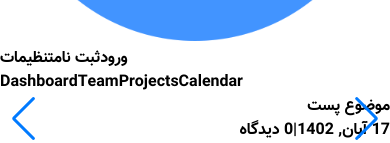
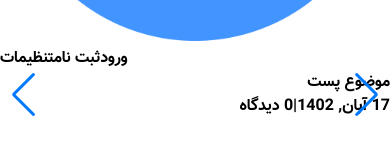
Before and after one commit to Milaadmg023/my-blog, a React (Vite) app: page / in a window 390 px wide. Shown: the part 1106-1249 px from the top of the page. After the commit the page ends 1225 px from the top, so only its background shows below. Built offline with nearby package versions, Linux system fonts and the light colour scheme.

Commit message:
navbar : creating mobile menu

```diff
--- a/src/Components/Navbar.jsx
+++ b/src/Components/Navbar.jsx
@@ -1,39 +1,44 @@
 import React from "react";
-import { Link } from 'react-router-dom';
+import { Link } from "react-router-dom";
 
 function Navbar() {
-  const [userMenu , setUserMenu] = React.useState(true)
-  const handleMenu =()=>{
-    setUserMenu(!userMenu)
-  }
+  const [userMenu, setUserMenu] = React.useState(true);
+  const [mobileMenu, setMobileMenu] = React.useState(false);
+  const handleMenu = () => {
+    setUserMenu(!userMenu);
+  };
   const menuItems = [
     {
       item: "صفح اصلی",
-      path: "/"
+      path: "/",
     },
     {
       item: "درباره ما",
-      path: "/about"
+      path: "/about",
     },
     {
       item: "ارتباط با ما",
-      path: "/contact"
+      path: "/contact",
     },
-  ]
+  ];
   const userItems = [
     {
-      item : "ورود",
-      path : ""
+      item: "ورود",
+      path: "",
     },
     {
-      item : "ثبت نام",
-      path : ""
+      item: "ثبت نام",
+      path: "",
     },
     {
-      item : "تنظیمات",
-      path : ""
+      item: "تنظیمات",
+      path: "",
     },
-  ]
+  ];
+
+  const handleMobileMenu = () => {
+    setMobileMenu(!mobileMenu);
+  };
   return (
     <>
       <nav>
@@ -46,6 +51,7 @@ function Navbar() {
                 aria-expanded="false"
                 className="relative inline-flex items-center justify-center rounded-md p-2 text-gray-400 hover:bg-gray-700 hover:text-white focus:outline-none focus:ring-2 focus:ring-inset focus:ring-white"
                 type="button"
+                onClick={handleMobileMenu}
               >
                 <span className="absolute -inset-0.5" />
                 <span className="sr-only">Open main menu</span>
@@ -90,12 +96,16 @@ function Navbar() {
               </div>
               <div className="hidden sm:ml-6 sm:block">
                 <div className="flex space-x-4">
-                  {menuItems.map((item , index)=>{
-                    return(
-                      <Link key={index} to={item.path} className="hover:bg-gray-100 rounded-md px-3 py-2 text-sm font-medium">
+                  {menuItems.map((item, index) => {
+                    return (
+                      <Link
+                        key={index}
+                        to={item.path}
+                        className="hover:bg-gray-100 rounded-md px-3 py-2 text-sm font-medium"
+                      >
                         {item.item}
                       </Link>
-                    )
+                    );
                   })}
                 </div>
               </div>
@@ -139,22 +149,28 @@ function Navbar() {
                       alt=""
                       className="h-8 w-8 rounded-full bg-blue-100"
                       src="/3177440.png"
-                      />
+                    />
                   </button>
                 </div>
                 <div
                   aria-labelledby="user-menu-button"
                   aria-orientation="vertical"
-                  className={`${userMenu && "hidden "}hidden absolute right-0 z-10 mt-2 w-48 origin-top-right rounded-md bg-white py-1 shadow-lg ring-1 ring-black ring-opacity-5 focus:outline-none`}
+                  className={`${
+                    userMenu && "hidden "
+                  }hidden absolute right-0 z-10 mt-2 w-48 origin-top-right rounded-md bg-white py-1 shadow-lg ring-1 ring-black ring-opacity-5 focus:outline-none`}
                   role="menu"
                   tabIndex="-1"
                 >
-                  {userItems.map((item , index)=>{
-                    return(
-                      <Link key={index} className="block px-4 py-2 text-sm text-gray-700" to={item.path}>
+                  {userItems.map((item, index) => {
+                    return (
+                      <Link
+                        key={index}
+                        className="block px-4 py-2 text-sm text-gray-700"
+                        to={item.path}
+                      >
                         {item.item}
                       </Link>
-                    )
+                    );
                   })}
                 </div>
               </div>
@@ -162,35 +178,23 @@ function Navbar() {
           </div>
         </div>
         {/* Mobile Menu */}
-        <div className="sm:hidden" id="mobile-menu">
-          <div className="space-y-1 px-2 pb-3 pt-2">
-            <a
-              aria-current="page"
-              className="bg-gray-900 text-white block rounded-md px-3 py-2 text-base font-medium"
-              href="#"
-            >
-              Dashboard
-            </a>
-            <a
-              className="text-gray-300 hover:bg-gray-700 hover:text-white block rounded-md px-3 py-2 text-base font-medium"
-              href="#"
-            >
-              Team
-            </a>
-            <a
-              className="text-gray-300 hover:bg-gray-700 hover:text-white block rounded-md px-3 py-2 text-base font-medium"
-              href="#"
-            >
-              Projects
-            </a>
-            <a
-              className="text-gray-300 hover:bg-gray-700 hover:text-white block rounded-md px-3 py-2 text-base font-medium"
-              href="#"
-            >
-              Calendar
-            </a>
+        {mobileMenu && (
+          <div className="sm:hidden" id="mobile-menu">
+            <div className="space-y-1 px-2 pb-3 pt-2">
+              {menuItems.map((item, index) => {
+                return (
+                  <Link
+                    key={index}
+                    to={item.path}
+                    className="block rounded-md px-3 py-2 text-base font-medium"
+                  >
+                    {item.item}
+                  </Link>
+                );
+              })}
+            </div>
           </div>
-        </div>
+        )}
       </nav>
     </>
   );
--- a/src/Components/NewPosts.jsx
+++ b/src/Components/NewPosts.jsx
@@ -4,7 +4,6 @@ import "swiper/css";
 import "swiper/css/pagination";
 import "swiper/css/navigation";
 import { Pagination, Navigation } from "swiper/modules";
-import "./Swiper.css";
 
 function NewPosts() {
   return (
```
Also changed, not shown: src/Components/Swiper.css (deleted).
